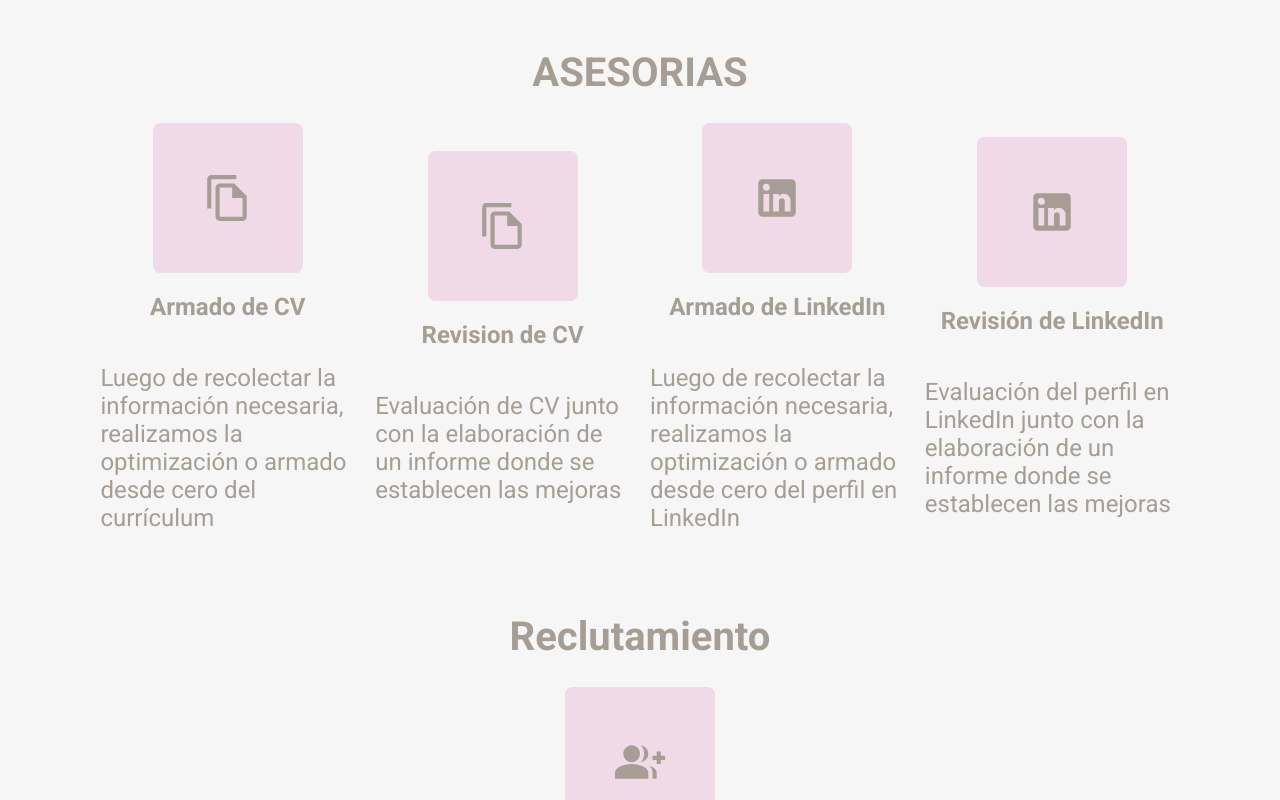
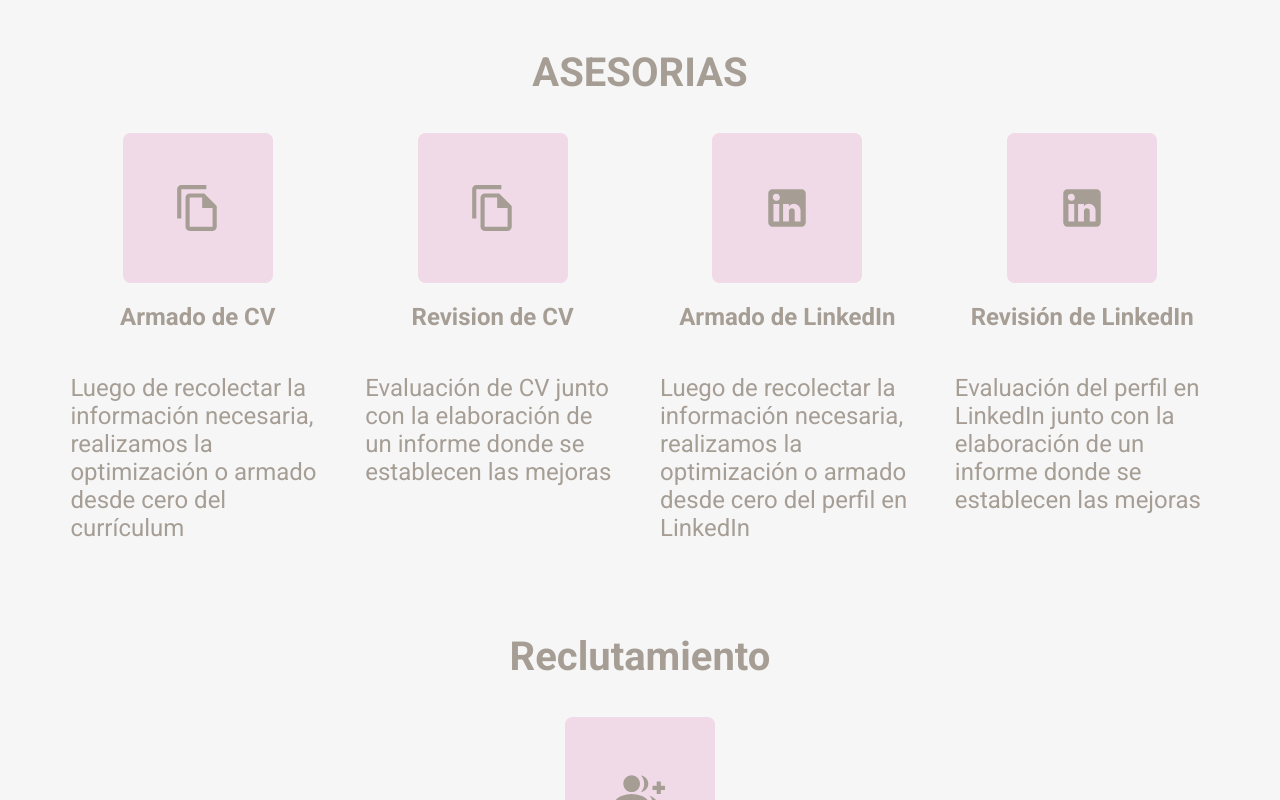
Before and after one commit to lean4339/Repobase, a React (Vite) app: page / in a window 1280 px wide. Shown: the part 1880-2680 px from the top of the page. Built offline with nearby package versions, Linux system fonts and the light colour scheme.

Commit message:
alineado de servicios

```diff
--- a/src/App.css
+++ b/src/App.css
@@ -544,7 +544,7 @@ p{
     }
     .services{
         display: flex;
-        align-items: center;
+        align-items:flex-start;
         justify-content: center;
         flex-direction: row;
         gap: 20px;
@@ -553,9 +553,10 @@ p{
         width: 20%;
         display: flex;
         align-items: center;
-        justify-content: center;
+        justify-content: flex-start;
         flex-direction: column;
         text-transform: none;
+        padding: 10px;
     }
     .titulo-main-about{
         width: 60%;
```
